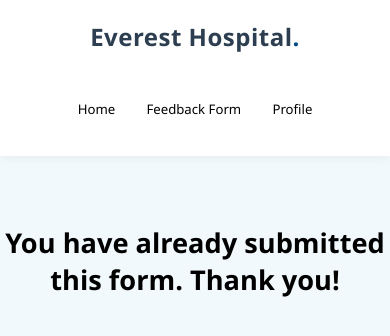
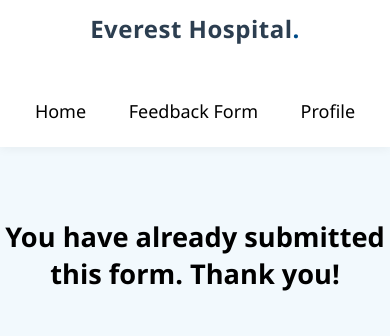
Before and after one commit to whyme-duh/feedback-form-django, a Django app: page /feedback-form/ in a window 390 px wide. Shown: the top 336 px of the page. Run offline with Django 5.2, Linux system fonts and the light colour scheme; a user stored in the database is signed in; tables that the repository leaves empty hold one stand-in row (values such as "Sample post"); some libraries are stand-ins or nearby versions.

Commit message:
added error message for each filed in sign up page and updated some responsive styles

```diff
--- a/app/static/app/feedback.css
+++ b/app/static/app/feedback.css
@@ -232,6 +232,7 @@
     }
     .already-submitted{
         font-size:0.85em;
+        padding:0.25em;
         text-align: center;
     }
 
--- a/app/static/app/style.css
+++ b/app/static/app/style.css
@@ -177,10 +177,14 @@
     }
     header{
         flex-direction: column;
-        font-size: 0.55em;
+        font-size: 0.75em;
+        padding:0;
+        padding-top:1em;
+
     }
     nav{
-        justify-content: space-between;
+        justify-content: center;
+        width:100%;
     }
 
 
--- a/user/static/user/user_style.css
+++ b/user/static/user/user_style.css
@@ -194,12 +194,7 @@
     .info-side p {
         margin-bottom: 15px;
     }
-    .dashboard-container{
-        margin:0;
-        padding:0;
-        gap:0;
 
-    }
 }
 .logout-btn {
     color: var(--sub-nepali);
@@ -408,8 +403,6 @@
     padding: 40px 0;
     color: var(--sub-nepali);
 }
-
-/* Responsive Breakpoints */
 @media (max-width: 850px) {
     .dashboard-container {
         display: flex;
@@ -434,4 +427,7 @@
     .history-table-wrapper{
         width:100%;
     }
+    .btn-download{
+        text-align: center;
+    }
 }
--- a/user/templates/user/profile.html
+++ b/user/templates/user/profile.html
@@ -20,7 +20,7 @@
             </div>
             <div class="meta-item">
                 <label>Last Login</label>
-                <p style="font-size: 0.85rem; font-weight: normal;">{{ request.user.last_login|date:"M d, Y H:i" }}</p>
+                <p style="font-size: 0.85rem; font-weight: normal;">{{ request.user.last_login|date:"M d, Y H:i O"  }}</p>
             </div>
         </div>
         <form action = "{%url 'logout' %}" method = "POST">
--- a/website/settings.py
+++ b/website/settings.py
@@ -136,3 +136,8 @@
 LOGOUT_REDIRECT_URL = 'signin'
 
 LOGIN_URL = 'signin'
+
+
+TIME_ZONE = 'Asia/Kathmandu'
+
+USE_TZ = True
```
